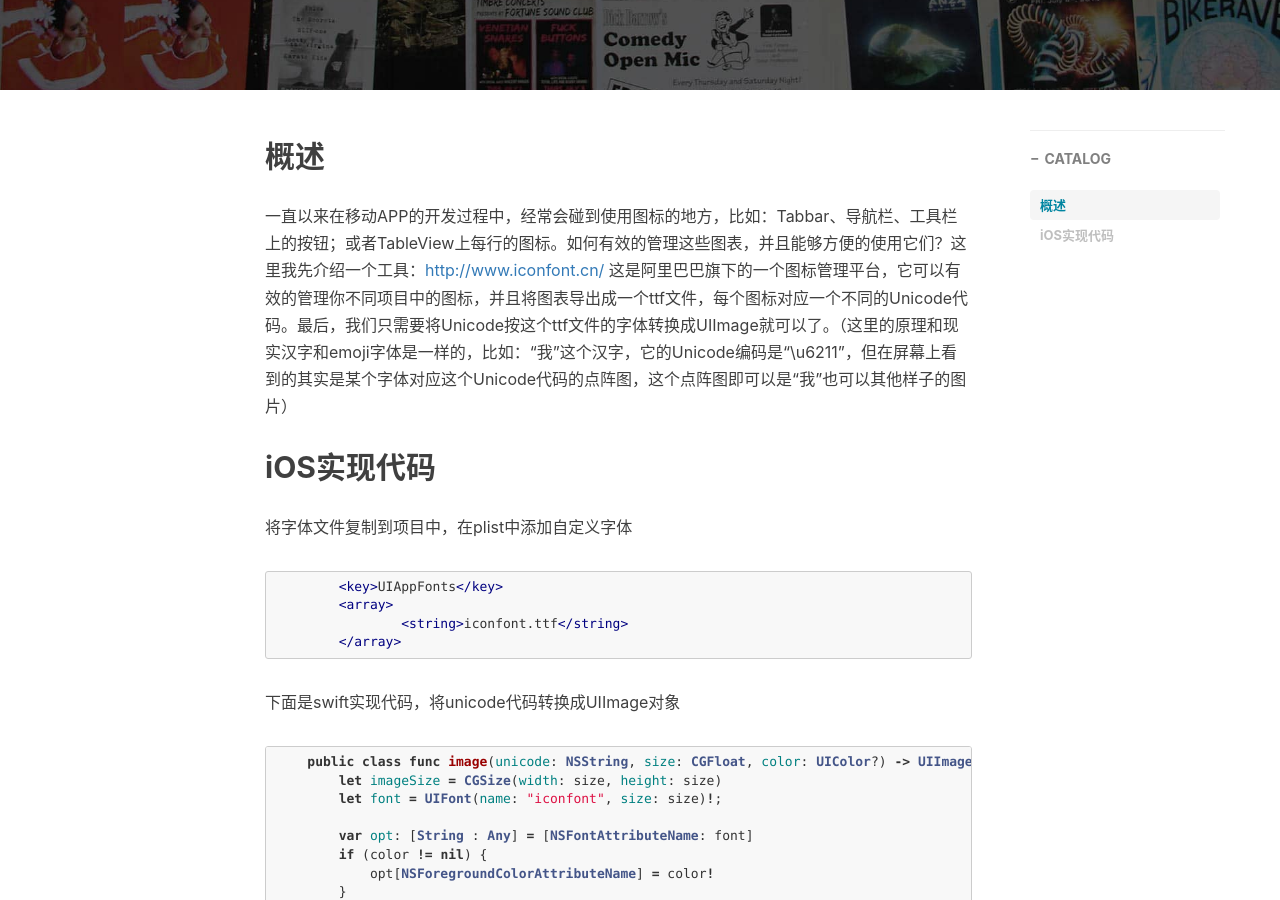
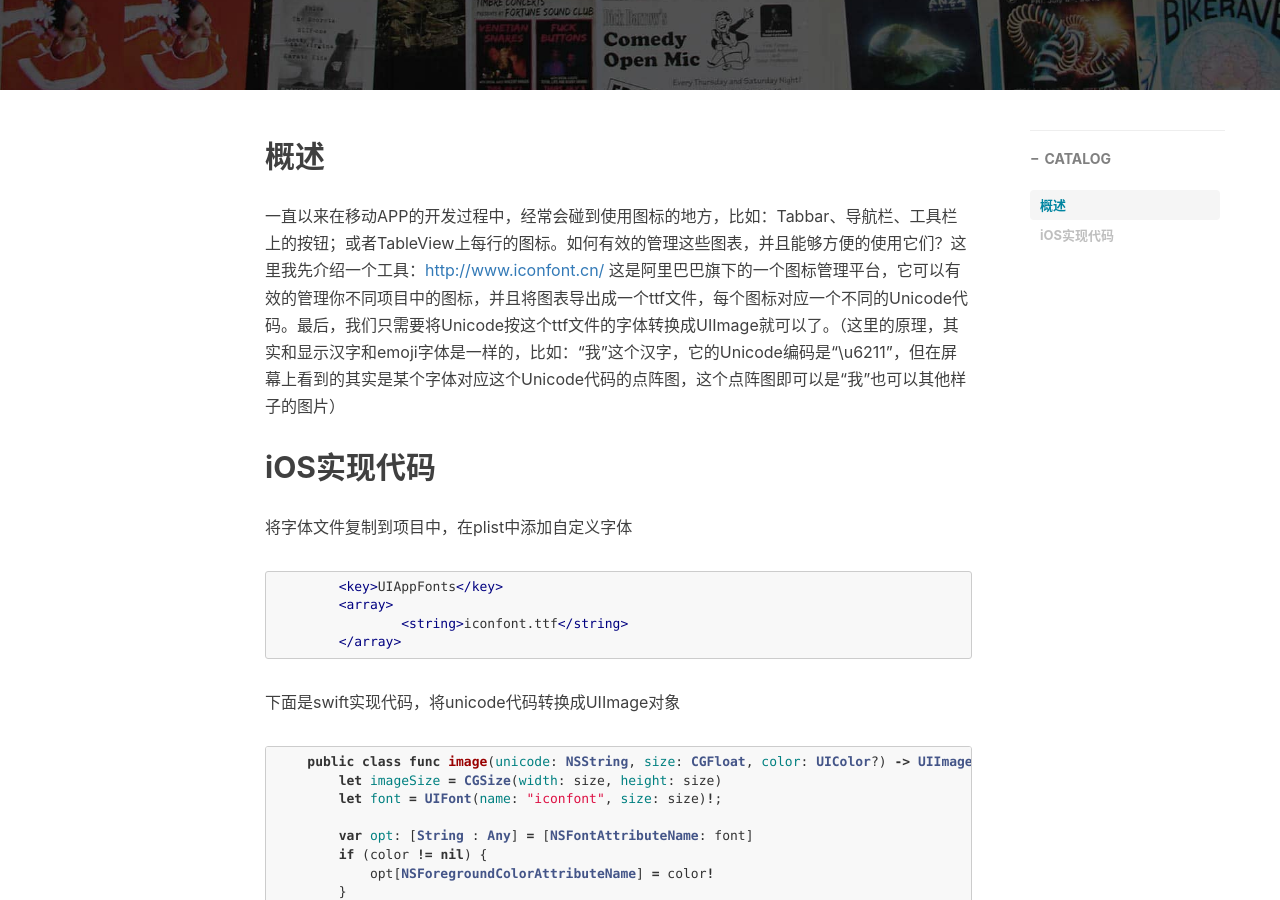
Before and after one commit to cathra/cathra.github.io, a Jekyll site: the page built from _posts/2017-08-16-use-icon-like-font-in-mobile-app.markdown, in a window 1280 px wide and 900 px high, scrolled down 427 px. Built offline with Jekyll 4.4.1, drawn with Linux system fonts in a browser that asks for light colours; nearby versions of some CDN libraries; comment, search, counter and statistics services are not loaded.

Commit message:
release post

```diff
--- a/_posts/2017-08-16-use-icon-like-font-in-mobile-app.markdown
+++ b/_posts/2017-08-16-use-icon-like-font-in-mobile-app.markdown
@@ -12,7 +12,7 @@
 
 ## 概述
 
-一直以来在移动APP的开发过程中，经常会碰到使用图标的地方，比如：Tabbar、导航栏、工具栏上的按钮；或者TableView上每行的图标。如何有效的管理这些图表，并且能够方便的使用它们？这里我先介绍一个工具：[http://www.iconfont.cn/](http://www.iconfont.cn/) 这是阿里巴巴旗下的一个图标管理平台，它可以有效的管理你不同项目中的图标，并且将图表导出成一个ttf文件，每个图标对应一个不同的Unicode代码。最后，我们只需要将Unicode按这个ttf文件的字体转换成UIImage就可以了。（这里的原理和现实汉字和emoji字体是一样的，比如：“我”这个汉字，它的Unicode编码是“\u6211”，但在屏幕上看到的其实是某个字体对应这个Unicode代码的点阵图，这个点阵图即可以是“我”也可以其他样子的图片）
+一直以来在移动APP的开发过程中，经常会碰到使用图标的地方，比如：Tabbar、导航栏、工具栏上的按钮；或者TableView上每行的图标。如何有效的管理这些图表，并且能够方便的使用它们？这里我先介绍一个工具：[http://www.iconfont.cn/](http://www.iconfont.cn/) 这是阿里巴巴旗下的一个图标管理平台，它可以有效的管理你不同项目中的图标，并且将图表导出成一个ttf文件，每个图标对应一个不同的Unicode代码。最后，我们只需要将Unicode按这个ttf文件的字体转换成UIImage就可以了。（这里的原理，其实和显示汉字和emoji字体是一样的，比如：“我”这个汉字，它的Unicode编码是“\u6211”，但在屏幕上看到的其实是某个字体对应这个Unicode代码的点阵图，这个点阵图即可以是“我”也可以其他样子的图片）
 
 
 
```
